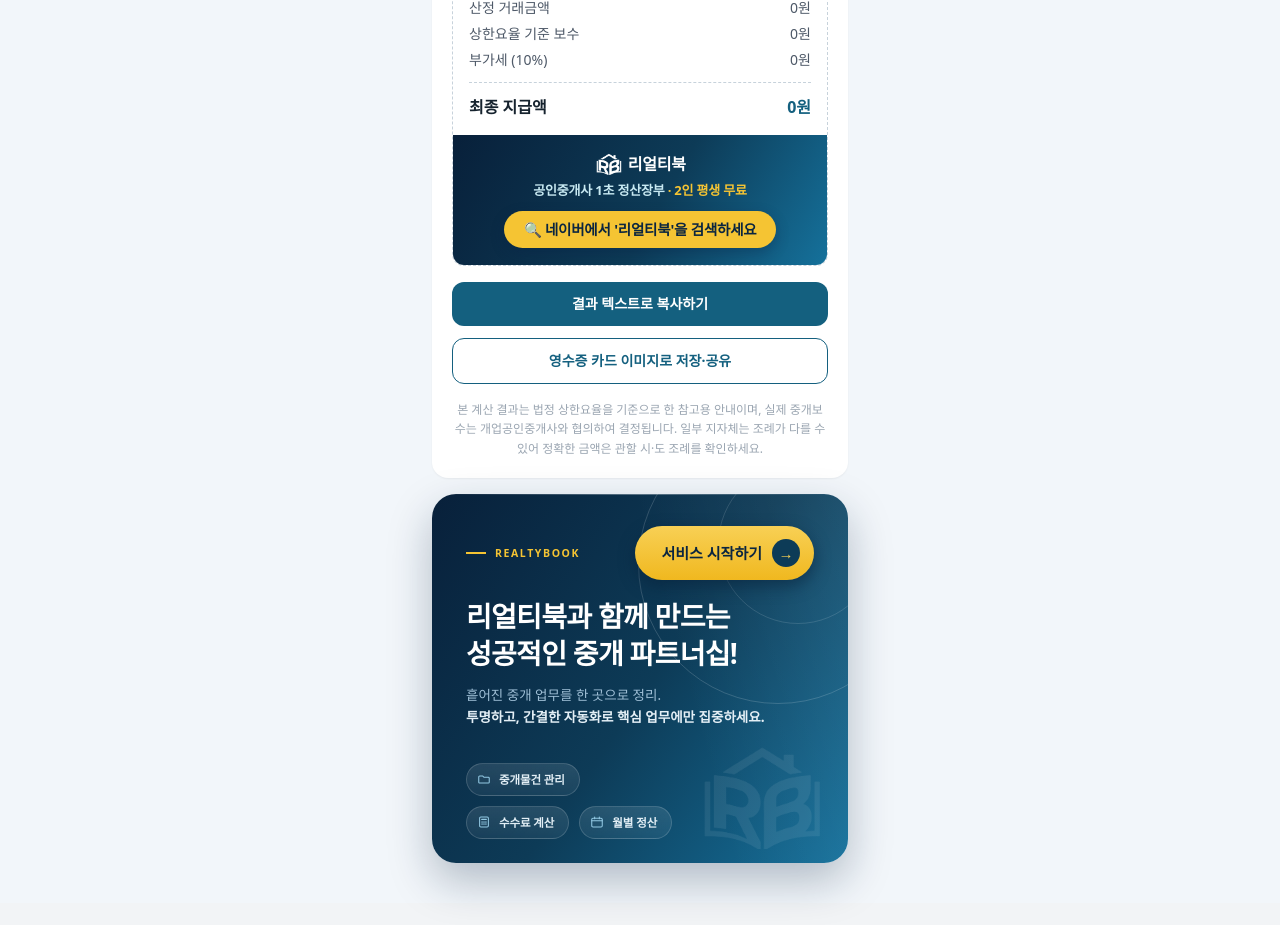
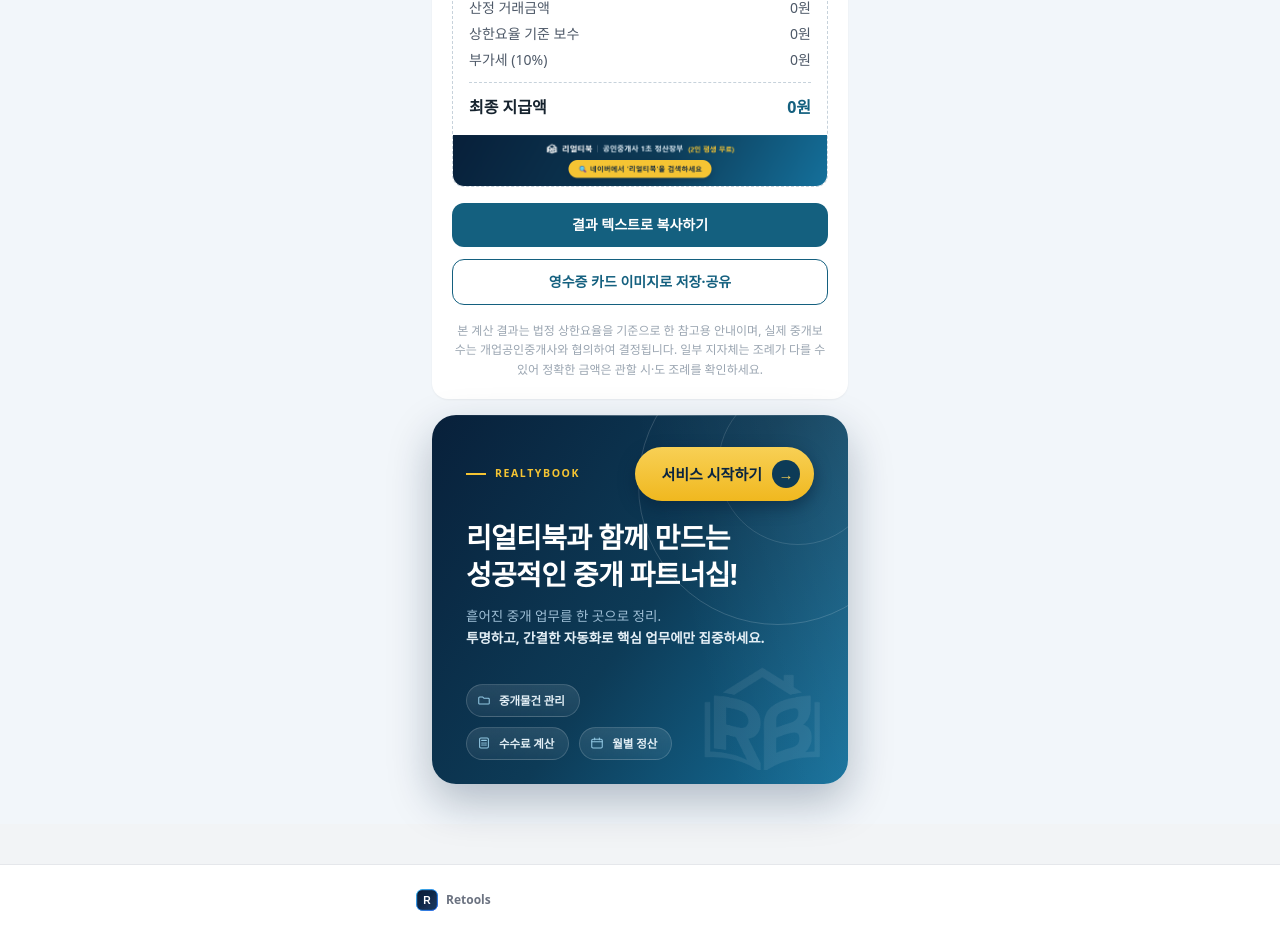
Before and after one commit to retools-labs/calc-realty, a Next.js app: page / in a window 1280 px wide. Shown: the part 1060-1985 px from the top of the page. Built offline with nearby package versions, Linux system fonts and the light colour scheme.

Commit message:
fix: 영수증 카드 CTA를 텍스트 조립 대신 Claude Design 내보내기 이미지로 교체 (폭 무관 정렬 보장)

```diff
--- a/components/ReceiptCard.tsx
+++ b/components/ReceiptCard.tsx
@@ -43,32 +43,16 @@
           <span className="text-[#14607F]">{formatKRW(total)}</span>
         </div>
       </div>
-      {/* 하단 CTA: Claude Design 목업(Receipt CTA.dc.html)의 "2줄 계층 분리형" 스펙을 그대로 이식.
-          1줄 = 브랜드+혜택(정보 전달), 2줄 = 단 하나의 명확한 검색 행동(CTA)으로 역할을 분리한다. */}
-      <div
-        className="flex flex-col items-center gap-3 overflow-hidden rounded-b-[11px] px-[22px] py-[17px]"
-        style={{ background: "linear-gradient(120deg, #08203a 0%, #0d3b57 55%, #15719b 100%)" }}
-      >
-        {/* 카드 폭이 730px 목업보다 훨씬 좁은 모바일에서는 5개 인라인 요소가 flex-wrap으로
-            제각각 다른 지점에서 줄바꿈되어 정렬이 흐트러졌다. 브랜드 줄/혜택 줄을 처음부터
-            분리된 두 줄로 고정해 카드 폭과 무관하게 항상 같은 모양이 되도록 한다. */}
-        <div className="flex flex-col items-center gap-1.5">
-          <span className="flex items-center gap-1.5">
-            {/* eslint-disable-next-line @next/next/no-img-element */}
-            <img src="/icons/rb-mark-white.png" alt="" className="h-[23px] w-auto shrink-0" />
-            <span className="whitespace-nowrap text-base font-extrabold tracking-[-0.2px] text-white">
-              리얼티북
-            </span>
-          </span>
-          <span className="text-center text-[13px] font-bold leading-snug tracking-[-0.2px] text-[#C8E9F2]">
-            공인중개사 1초 정산장부{" "}
-            <span className="font-extrabold text-[#F5C433]">· 2인 평생 무료</span>
-          </span>
-        </div>
-        <span className="inline-flex items-center gap-2 whitespace-nowrap rounded-full bg-[#F5C433] px-5 py-[11px] text-[14.5px] font-extrabold leading-none tracking-[-0.2px] text-[#0A2540] shadow-[0_5px_14px_rgba(8,32,68,0.32)]">
-          🔍 네이버에서 &apos;리얼티북&apos;을 검색하세요
-        </span>
-      </div>
+      {/* 하단 CTA: 텍스트를 동적으로 조립하면 카드 폭(특히 모바일)에 따라 flex-wrap이
+          제각각 다른 지점에서 줄바꿈되어 정렬이 흐트러지는 문제가 있었다. 대신 Claude
+          Design 목업(Receipt CTA.dc.html)에서 그대로 내보낸 이미지를 폭에 맞춰 스케일만
+          하는 방식으로 바꿔, 카드 폭과 무관하게 항상 디자인과 동일하게 보이도록 했다. */}
+      {/* eslint-disable-next-line @next/next/no-img-element */}
+      <img
+        src="/images/receipt-cta.png"
+        alt="리얼티북 | 공인중개사 1초 정산장부 (2인 평생 무료) — 네이버에서 '리얼티북'을 검색하세요"
+        className="block aspect-[1548/212] w-full rounded-b-[11px] object-cover"
+      />
     </div>
   );
 });
```
Also changed, not shown: public/images/receipt-cta.png (added).
